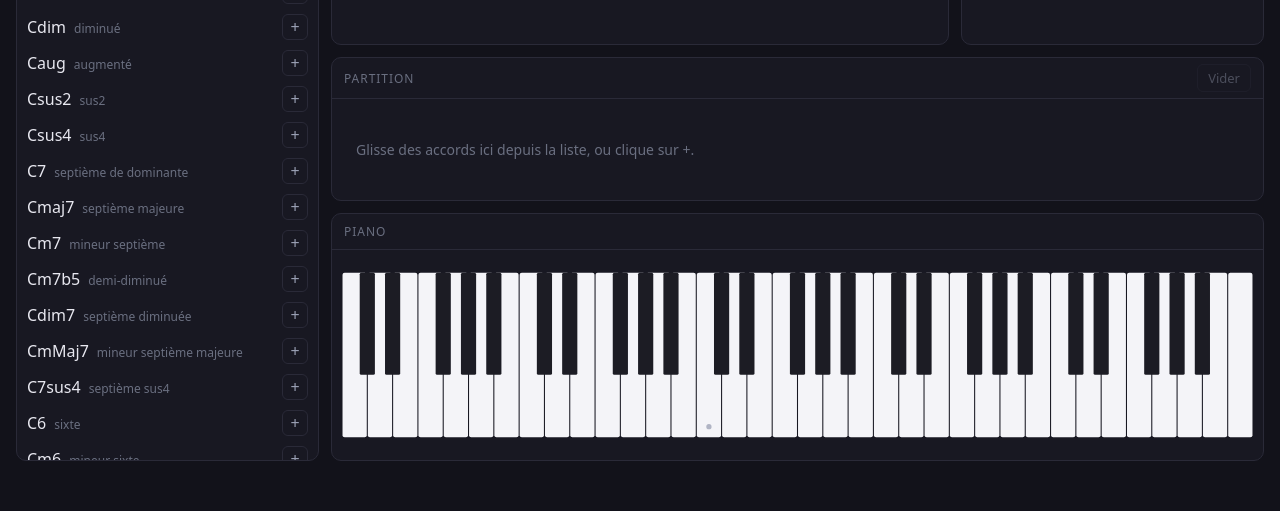
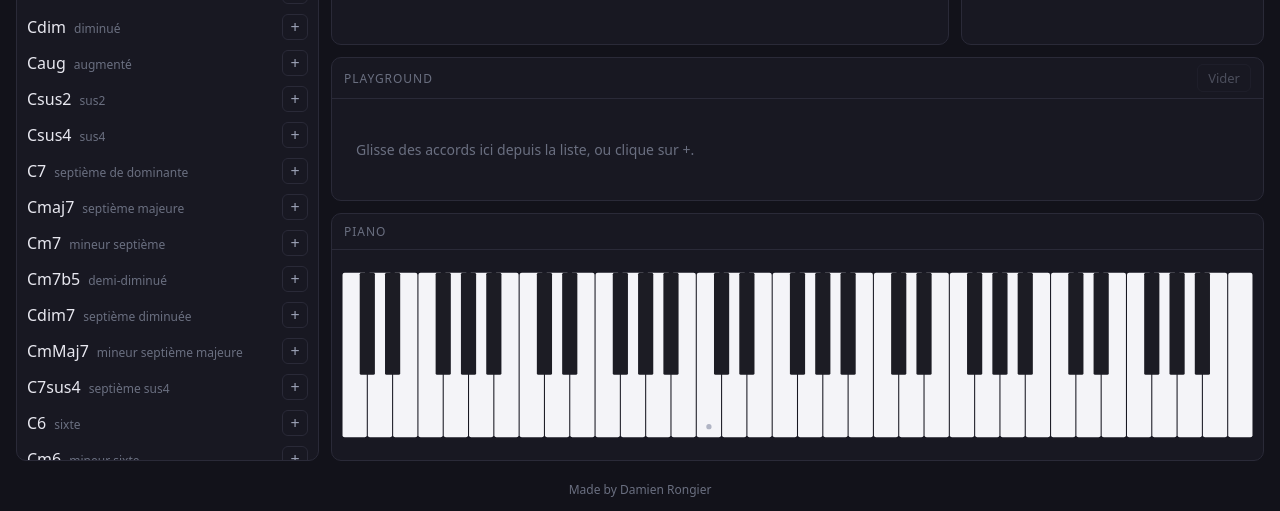
Before and after one commit to drongier/PianoTools, a React (Vite) app: page / in a window 1280 px wide. Shown: the part 311-822 px from the top of the page. Before the commit the page ends 800 px from the top, so only its background shows below. Built offline with nearby package versions, Linux system fonts and the light colour scheme.

Commit message:
Rename the score module to Playground and add a footer credit

```diff
--- a/src/App.tsx
+++ b/src/App.tsx
@@ -81,6 +81,7 @@ export function App() {
         <button className="text-button" onClick={() => changeLayout(DEFAULT_LAYOUT)}>Réinitialiser la disposition</button>
       </header>
       <Dashboard layout={layout} onLayoutChange={changeLayout} />
+      <footer className="footer">Made by Damien Rongier</footer>
       <DragOverlay dropAnimation={null}>{dragLabel && <div className="drag-chip">{dragLabel}</div>}</DragOverlay>
     </DndContext>
   );
--- a/src/dashboard/Dashboard.tsx
+++ b/src/dashboard/Dashboard.tsx
@@ -19,7 +19,7 @@ const MODULES: Record<string, ModuleDef> = {
   picker: { title: 'Accords', Component: ChordPicker },
   current: { title: 'Accord joué', Component: CurrentChord },
   history: { title: 'Historique', Component: ChordHistory },
-  progression: { title: 'Partition', Component: ProgressionModule, Actions: ClearProgressionButton },
+  progression: { title: 'Playground', Component: ProgressionModule, Actions: ClearProgressionButton },
   piano: { title: 'Piano', Component: PianoModule },
 };
 
--- a/src/modules/ChordPicker.tsx
+++ b/src/modules/ChordPicker.tsx
@@ -63,8 +63,8 @@ function GroupItem({ group }: { group: ChordGroup }) {
       <button
         className="icon-button"
         onClick={() => addChords(group.chords, undefined, group.flats)}
-        title="Ajouter à la partition"
-        aria-label={`Ajouter ${names.join(' ')} à la partition`}
+        title="Ajouter au playground"
+        aria-label={`Ajouter ${names.join(' ')} au playground`}
       >
         +
       </button>
@@ -120,7 +120,7 @@ function PickerItem({ chord }: { chord: Chord }) {
         <span className="picker-name">{chordName(chord)}</span>
         <span className="picker-label">{chord.quality.label}</span>
       </button>
-      <button className="icon-button" onClick={() => addChord(chord)} title="Ajouter à la partition" aria-label={`Ajouter ${chordName(chord)} à la partition`}>
+      <button className="icon-button" onClick={() => addChord(chord)} title="Ajouter au playground" aria-label={`Ajouter ${chordName(chord)} au playground`}>
         +
       </button>
     </li>
--- a/src/styles.css
+++ b/src/styles.css
@@ -65,6 +65,8 @@ button { font: inherit; color: inherit; }
 .empty { margin: 0; padding: 12px; color: var(--dim); font-size: 14px; }
 
 .scroll { overflow-y: auto; scrollbar-width: thin; scrollbar-color: var(--border-strong) transparent; }
+
+.footer { padding: 4px 16px 16px; text-align: center; font-size: 12px; color: var(--dim); }
 
 /* Grid */
 .dashboard { width: 100%; }
```
Also changed, not shown: 1 other file (tests, documents, lock files or other folders).
